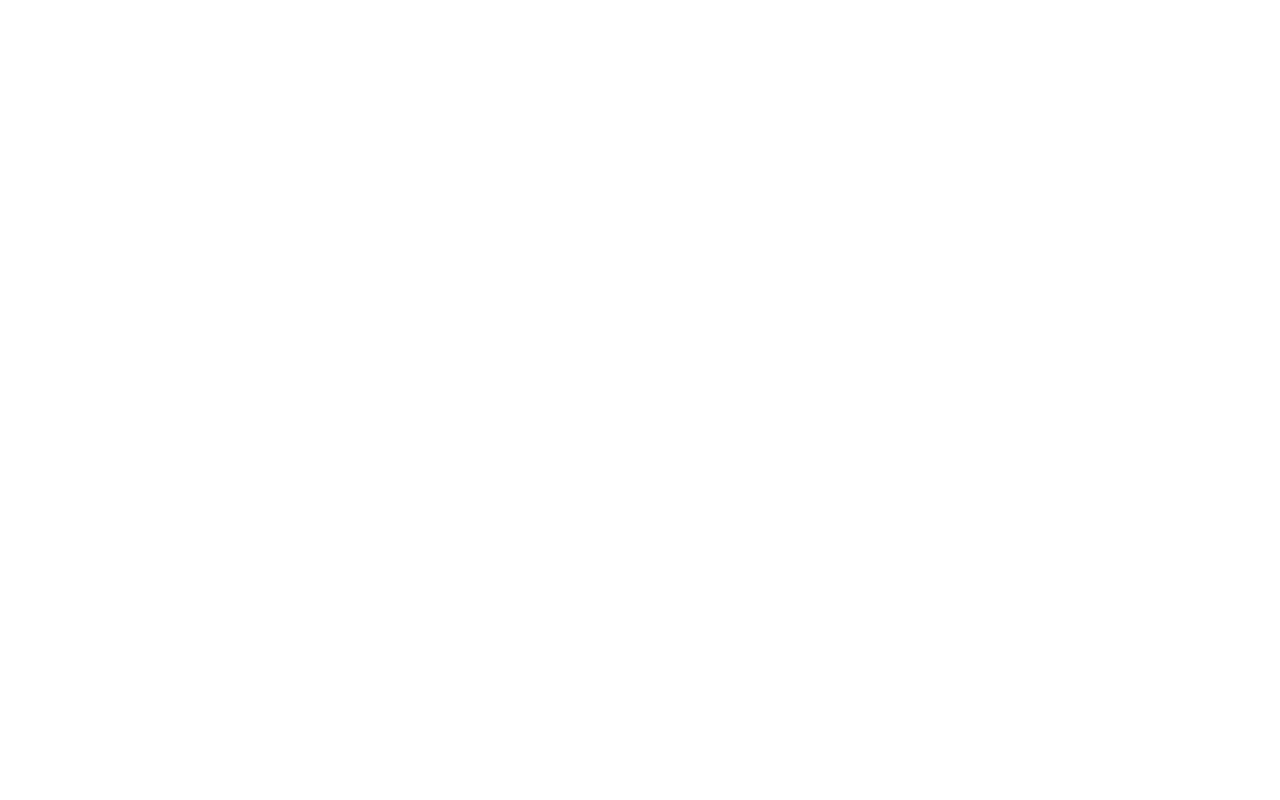
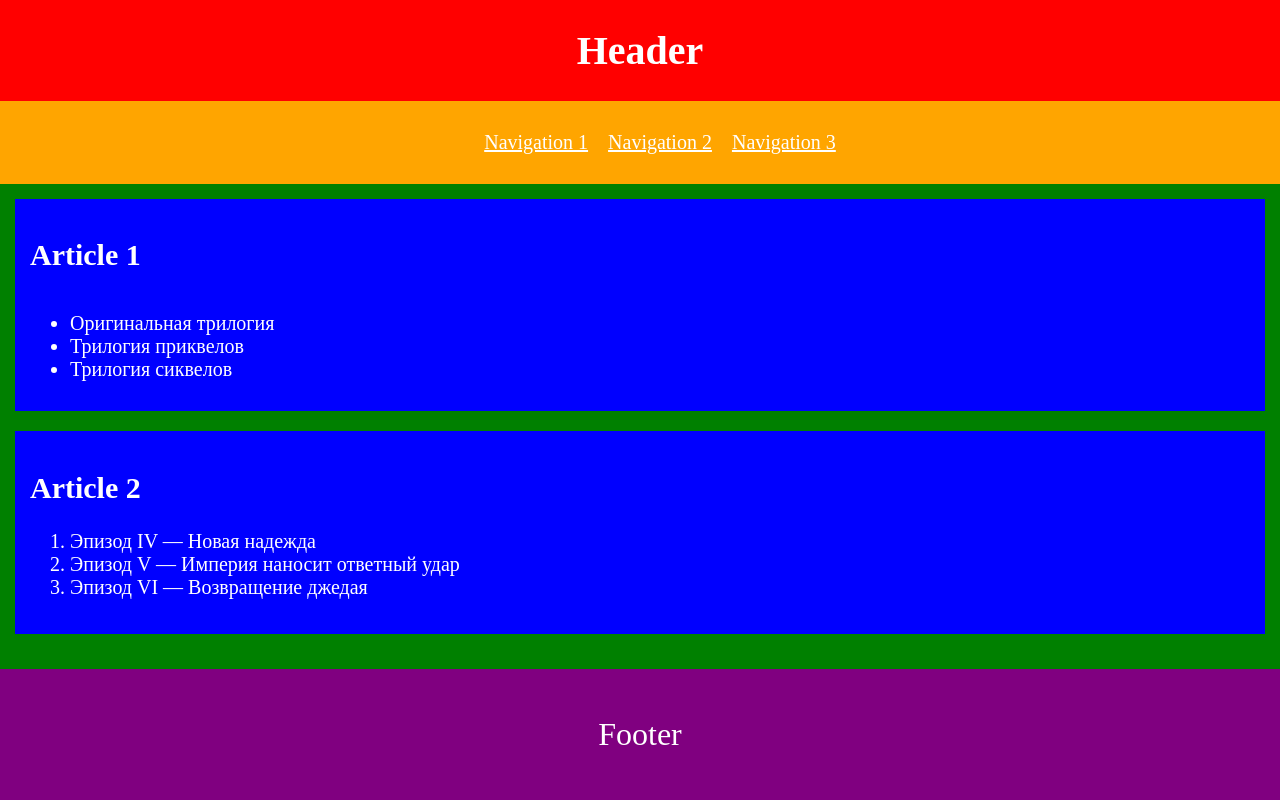
Before and after one commit to js-tasks-ru/htmlcss-20240913_sania-kond, a website: page 02-dz0/01-semantic-mockup/solution.html in a window 1280 px wide. Drawn offline with Linux system fonts and the light colour scheme.

Commit message:
add solution for semantic mockup

```diff
--- a/02-dz0/01-semantic-mockup/solution.html
+++ b/02-dz0/01-semantic-mockup/solution.html
@@ -1,4 +1,53 @@
 <!DOCTYPE html>
 <html lang="ru">
-    <!-- Ваше решение -->
+<head>
+    <meta charset="utf-8">
+    <title>Semantic mockup</title>
+    <link href="./style.css" rel="stylesheet" type="text/css">
+</head>
+<body>
+    <header>
+        <h1>Header</h1>
+
+        <nav>
+            <ul>
+                <li>
+                    <a href="#">Navigation 1</a>
+                </li>
+                <li>
+                    <a href="#">Navigation 2</a>
+                </li>
+                <li>
+                    <a href="#">Navigation 3</a>
+                </li>
+            </ul>
+        </nav>
+    </header>
+
+    <main>
+        <article>
+            <h2>Article 1</h2>
+
+            <ul>
+                <li>Оригинальная трилогия</li>
+                <li>Трилогия приквелов</li>
+                <li>Трилогия сиквелов</li>
+            </ul>
+        </article>
+
+        <article>
+            <h2>Article 2</h2>
+
+            <ol>
+                <li>Эпизод IV — Новая надежда</li>
+                <li>Эпизод V — Империя наносит ответный удар</li>
+                <li>Эпизод VI — Возвращение джедая</li>
+            </ol>
+        </article>
+    </main>
+
+    <footer>
+        <p>Footer</p>
+    </footer>
+</body>
 </html>
--- /dev/null
+++ b/02-dz0/01-semantic-mockup/style.css
@@ -0,0 +1,60 @@
+html, body {
+    height: 100%;
+}
+
+body {
+    display: flex;
+    flex-direction: column;
+    height: 100%;
+    margin: 0;
+    color: white;
+    font-size: 20px;
+}
+
+ul {
+    margin: 0;
+    padding-top: 15px;
+    padding-bottom: 15px;
+}
+
+a {
+    color: white;
+}
+
+header {
+    background-color: red;
+    text-align: center;
+}
+
+nav {
+    padding: 15px;
+    background-color: orange;
+}
+
+nav > ul {
+    display: flex;
+    justify-content: center;
+    gap: 20px;
+    list-style-type: none;
+}
+
+main {
+    display: flex;
+    flex-direction: column;
+    flex: 1 0 auto;
+    gap: 20px;
+    padding: 15px;
+    background-color: green;
+}
+
+article {
+    padding: 15px;
+    background-color: blue;
+}
+
+footer {
+    font-size: 32px;
+    padding: 15px;
+    background-color: purple;
+    text-align: center;
+}
```
